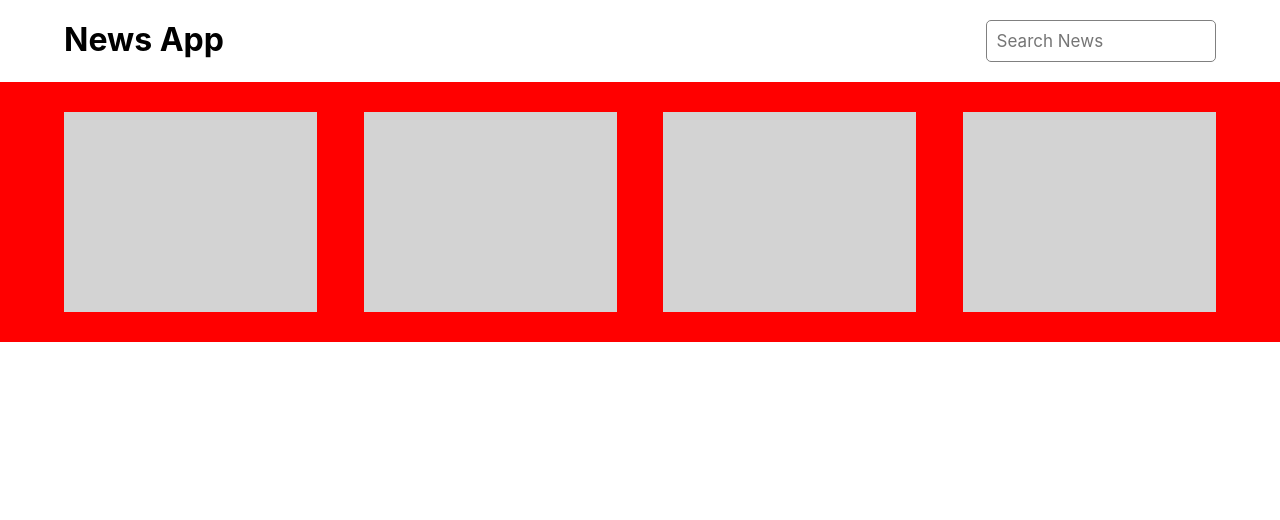
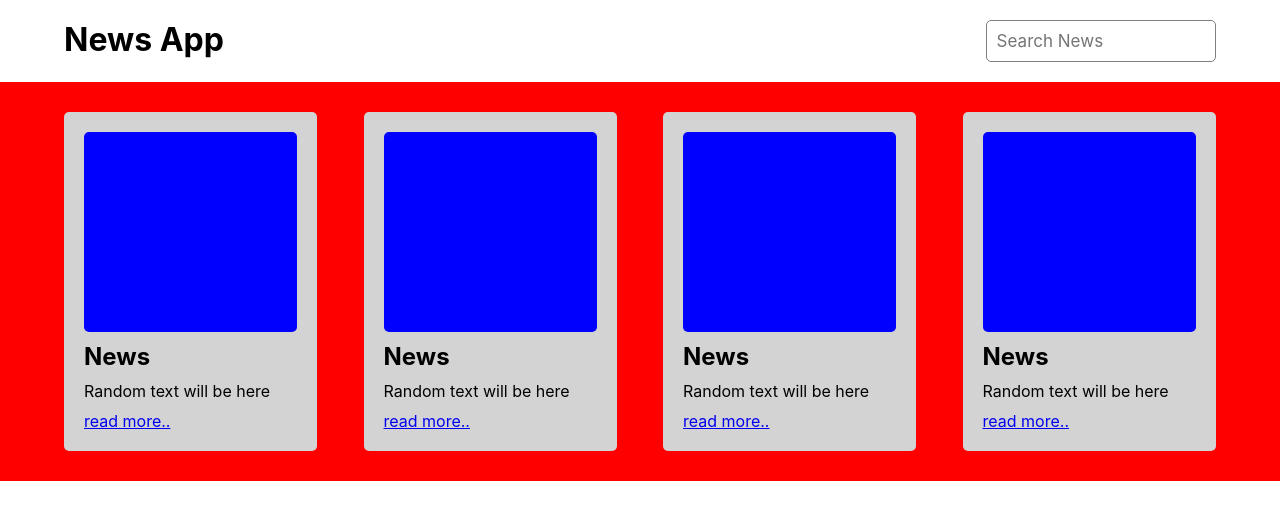
Before and after one commit to 08prerna/NewsApp, a React (Create React App) app in the folder News App/: page / in a window 1280 px wide. Shown: the top 520 px of the page. Built offline with nearby package versions, Linux system fonts and the light colour scheme.

Commit message:
Add files via upload

```diff
--- a/News App/src/App.css
+++ b/News App/src/App.css
@@ -1,25 +1,29 @@
 .news {
     width: 22%;
-    height: 200px;
+    padding: 20px;
     background-color: lightgray;
+    display: flex;
+    flex-direction: column;
+    row-gap: 10px;
+    border-radius:5px;
 }
 
 .news-articles {
     width: 100%;
     padding: 30px 5%;
-    background-color:red;
+    background-color: red;
     display: flex;
     column-gap: 4%;
 }
 
-.header{
+.header {
     width: 100%;
     padding: 20px 5%;
     display: flex;
     justify-content: space-between;
 }
 
-input{
+input {
     width: 20%;
     padding: 10px;
     font-size: 17px;
@@ -27,3 +31,10 @@ input{
     outline: none;
     border: 1px solid grey;
 }
+
+.news-img {
+    width: 100%;
+    height: 200px;
+    background-color: blue;
+    border-radius:5px;
+}
--- a/News App/src/News.js
+++ b/News App/src/News.js
@@ -1,7 +1,15 @@
 export default function News() {
     return(
         <div class="news">
+            <div class="news-img">
 
+            </div>
+
+            <h1>News</h1>
+
+            <p>Random text will be here</p>
+
+            <a href="#">read more..</a>
         </div>
     )
 }
```
